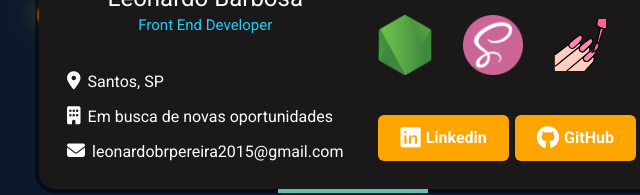
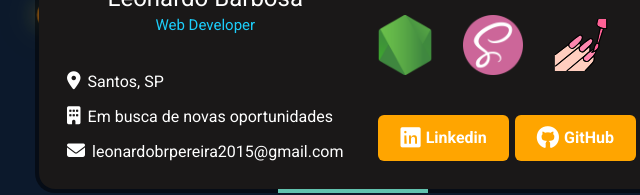
Before and after one commit to leonardojpereira/cardperson-app, a plain HTML site: page index.html in a window 1280 px wide. Shown: the part 413-608 px from the top of the page, 287-927 px from the left. Drawn offline with nearby package versions, Linux system fonts and the light colour scheme.

Commit message:
feat: changing header's subtitle

```diff
--- a/index.html
+++ b/index.html
@@ -114,7 +114,7 @@
                             <img src="./assets/img/profile.png" alt="Profile Image">
                         </div>
                         <h2>Leonardo Barbosa</h2>
-                        <span class="title">Front End Developer</span>
+                        <span class="title">Web Developer</span>
                         <div class="about">
                             <span><i class="fa-solid fa-location-dot"></i> Santos, SP</span>
                             <span><i class="fa-sharp fa-solid fa-building"></i> Em busca de novas oportunidades</span>
--- a/styles/components/_apresentation.scss
+++ b/styles/components/_apresentation.scss
@@ -1,7 +1,6 @@
 @import '../abstract/var';
 
 #apresentation {
-
     z-index: 10;
     display: flex;
     flex-direction: column;
```
